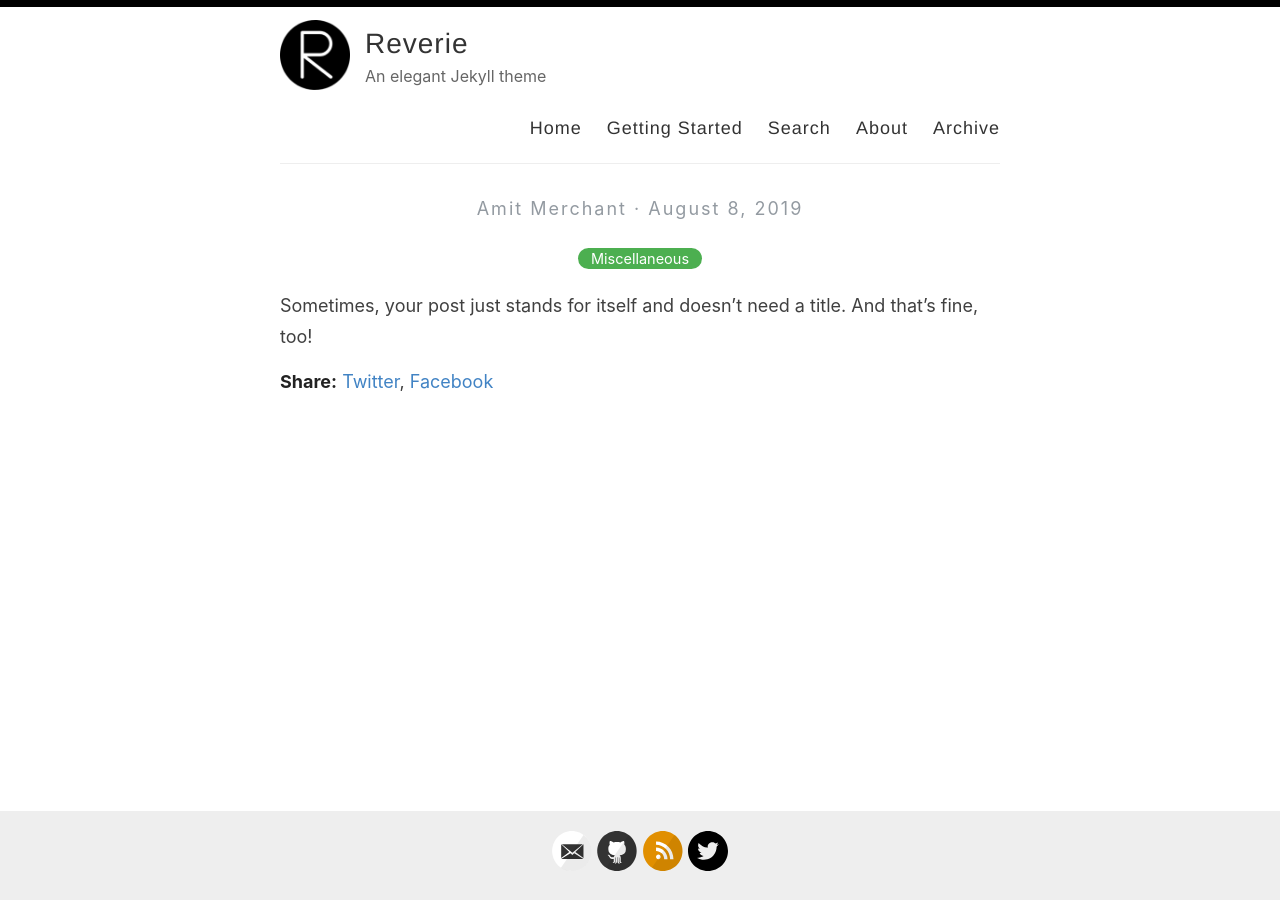
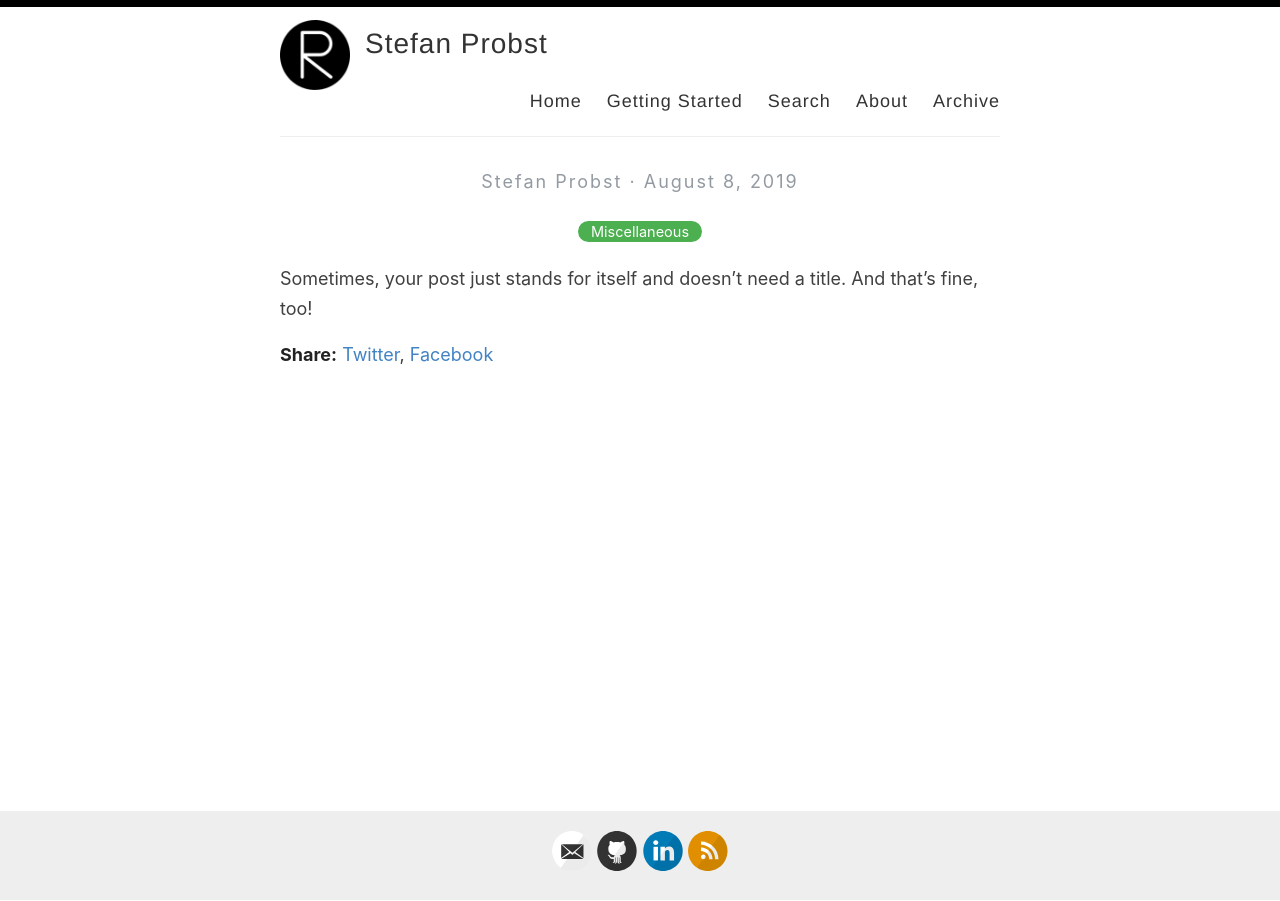
Before and after one commit to probststefan/code-blog, a Jekyll site: the page built from _posts/2019-08-08-no-title-posts.md, in a window 1280 px wide. Built offline with Jekyll 4.4.1, drawn with Linux system fonts in a browser that asks for light colours.

Commit message:
settings

```diff
--- a/_config.yml
+++ b/_config.yml
@@ -3,13 +3,13 @@
 #
 
 # Name of your site (displayed in the header)
-name: Reverie
+name: Stefan Probst
 
 # Name of the author
-author: Amit Merchant
+author: Stefan Probst
 
 # Short bio or description (displayed in the header)
-description: An elegant Jekyll theme
+# description: An elegant Jekyll theme
 
 # URL of your avatar or profile pic (you could use your GitHub profile pic)
 avatar: /images/reverie.png
@@ -21,15 +21,15 @@ avatar: /images/reverie.png
 # Includes an icon in the footer for each username you enter
 footer-links:
   dribbble:
-  email: amit.d.merchant@gmail.com
+  email: probststefan@gmail.com
   facebook:
   flickr:
   github: amitmerchant1990/reverie
   instagram:
-  linkedin:
+  linkedin: stefan-probst-83765b143
   pinterest:
   rss: rss
-  twitter: amit_merchant
+  twitter:
   stackoverflow:
   youtube: # channel/<your_long_string> or user/<user-name>
   googleplus: # anything in your profile username that comes after plus.google.com/
@@ -41,7 +41,7 @@ footer-links:
 disqus:
 
 # Enter your Google Analytics web tracking code (e.g. UA-2110908-2) to activate tracking
-google_analytics: UA-43339302-11
+#google_analytics: UA-43339302-11
 
 # For newer "GA4" analytics, use the following instead of the "UA" entry above
 #google_analytics_ga4: G-GABC1DEFG
```
